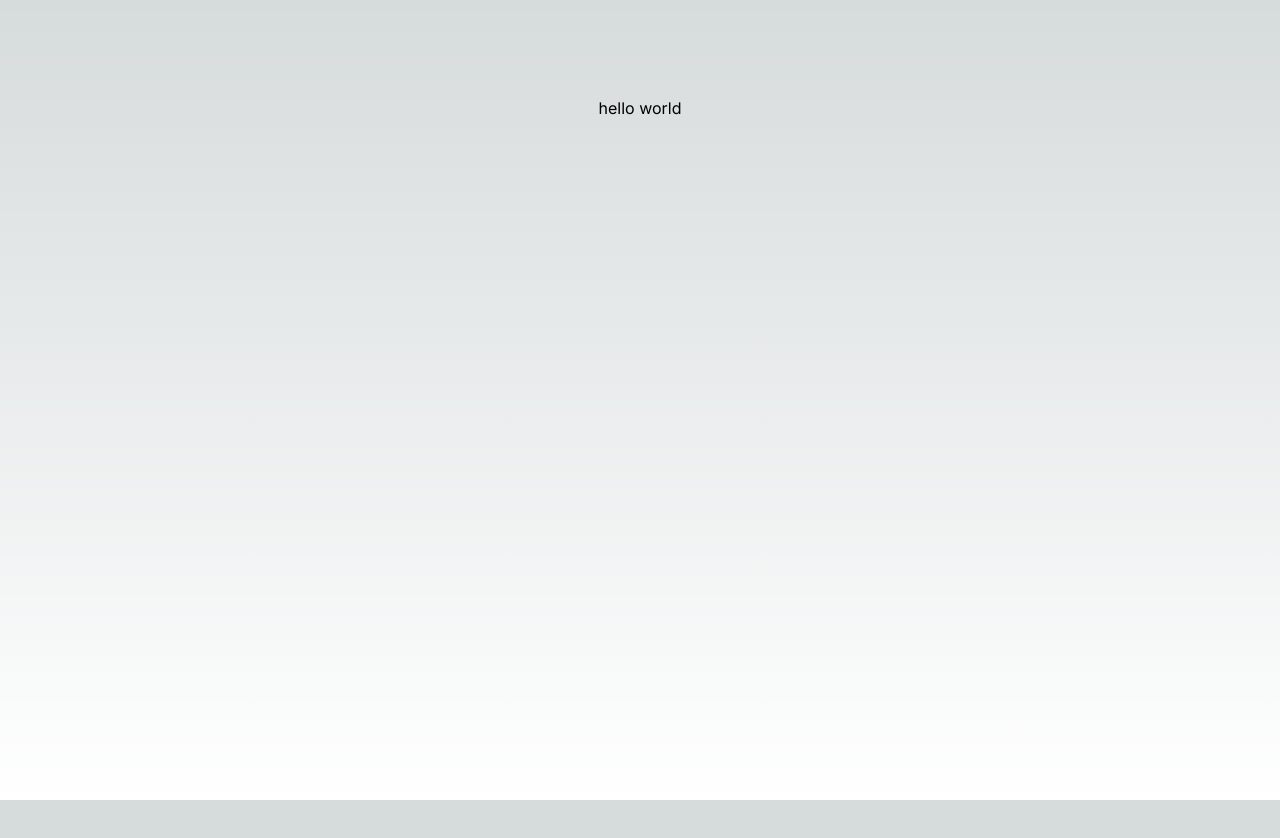
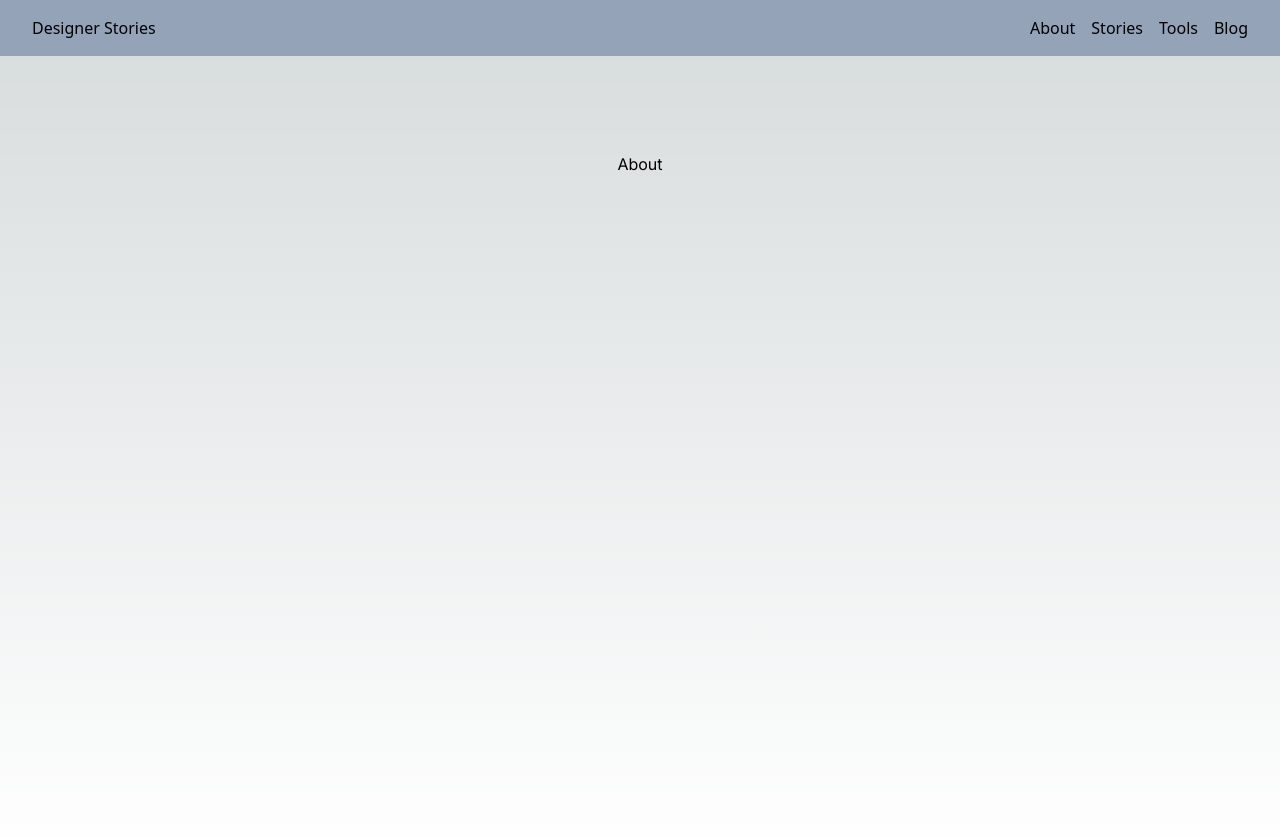
Before and after one commit to jaygal0/path-to-design, a Next.js app: page /about in a window 1280 px wide. Shown: the top 838 px of the page. Before the commit the page ends 800 px from the top, so only its background shows below. Built offline with nearby package versions, Linux system fonts and the light colour scheme.

Commit message:
added prettierrc file and working on tailwindcss

```diff
--- a/src/app/(pages)/about/page.tsx
+++ b/src/app/(pages)/about/page.tsx
@@ -1,7 +1,7 @@
 export default function About() {
   return (
-    <main className="flex min-h-screen flex-col items-center justify-between p-24">
-      <h1>hello world</h1>
-    </main>
+    <div className="flex min-h-screen flex-col items-center justify-between p-24">
+      <h1>About</h1>
+    </div>
   )
 }
--- a/src/app/(pages)/blog/page.tsx
+++ b/src/app/(pages)/blog/page.tsx
@@ -1,7 +1,7 @@
 export default function Blog() {
     return (
-        <main className="flex min-h-screen flex-col items-center justify-between p-24">
-            <h1>hello world</h1>
-        </main>
+        <div className="flex min-h-screen flex-col items-center justify-between p-24">
+            <h1>Blog</h1>
+        </div>
     )
 }
--- a/src/app/(pages)/stories/page.tsx
+++ b/src/app/(pages)/stories/page.tsx
@@ -1,7 +1,7 @@
 export default function About() {
   return (
-    <main className="flex min-h-screen flex-col items-center justify-between p-24">
-      <h1>hello world</h1>
-    </main>
+    <div className="flex min-h-screen flex-col items-center justify-between p-24">
+      <h1>Stories</h1>
+    </div>
   )
 }
--- a/src/app/(pages)/tools/page.tsx
+++ b/src/app/(pages)/tools/page.tsx
@@ -1,7 +1,7 @@
 export default function Tools() {
     return (
-        <main className="flex min-h-screen flex-col items-center justify-between p-24">
-            <h1>hello world</h1>
-        </main>
+        <div className="flex min-h-screen flex-col items-center justify-between p-24">
+            <h1 className="bg-slate-400 p-11">Tools</h1>
+        </div>
     )
 }
--- /dev/null
+++ b/src/app/components/Navbar.tsx
@@ -0,0 +1,15 @@
+import Link from "next/link";
+
+export function Navbar() {
+    return (
+        <div className="flex justify-between px-8 py-4 w-screen bg-slate-400">
+            <Link href="/">Designer Stories</Link>
+            <div className="flex gap-4">
+                <Link href="/about">About</Link>
+                <Link href="/stories">Stories</Link>
+                <Link href="/tools">Tools</Link>
+                <Link href="blog">Blog</Link>
+            </div>
+        </div>
+    )
+}
--- a/src/app/layout.tsx
+++ b/src/app/layout.tsx
@@ -1,6 +1,8 @@
 import type { Metadata } from "next";
 import { Inter } from "next/font/google";
 import "./globals.css";
+import { Suspense } from "react";
+import { Navbar } from "./components/Navbar";
 
 const inter = Inter({ subsets: ["latin"] });
 
@@ -16,7 +18,10 @@ export default function RootLayout({
 }>) {
   return (
     <html lang="en">
-      <body className={inter.className}>{children}</body>
+      <body>
+        <Navbar />
+        <main className={inter.className}>{children}</main>
+      </body>
     </html>
   );
 }
```
Also changed, not shown: package.json (+7 -5 lines), 2 other files (tests, documents, lock files or other folders).
